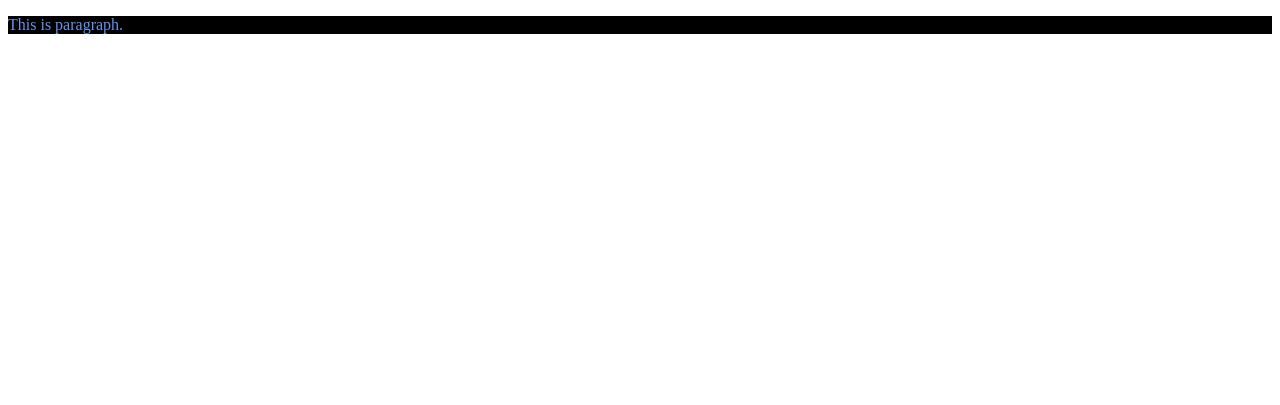
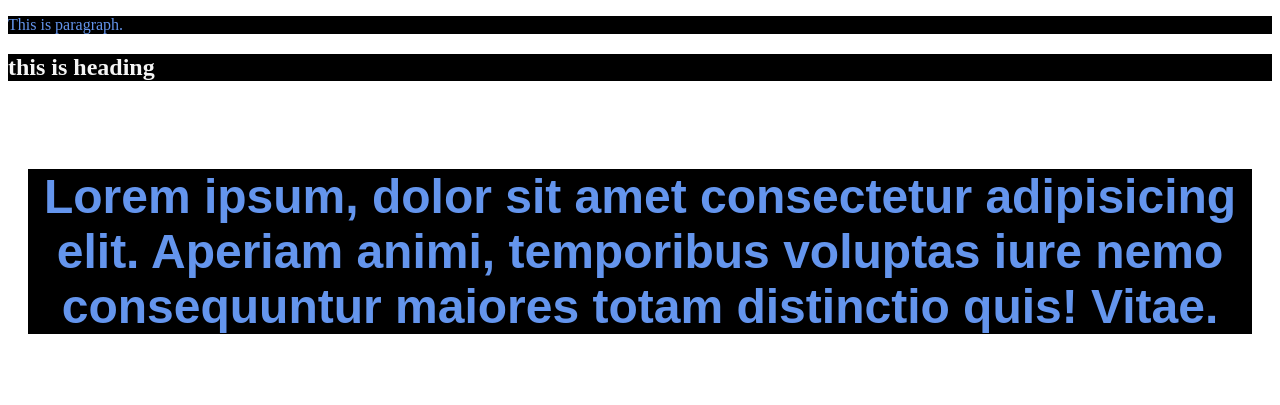
Before and after one commit to Kusay-1234/working, a plain HTML site: page index.html in a window 1280 px wide. Drawn offline with Linux system fonts and the light colour scheme.

Commit message:
both index and styles are modify

```diff
--- a/index.html
+++ b/index.html
@@ -8,5 +8,9 @@
 </head>
 <body>
   <p>This is paragraph.</p>
+  <h2>this is heading</h2>
+  <div class="open">
+    <p>Lorem ipsum, dolor sit amet consectetur adipisicing elit. Aperiam animi, temporibus voluptas iure nemo consequuntur maiores totam distinctio quis! Vitae.</p>
+  </div>
 </body>
 </html>
--- a/styles.css
+++ b/styles.css
@@ -2,3 +2,17 @@ p{
   background-color: black;
   color: cornflowerblue;
 }
+h2{
+  background-color: black;
+  color: whitesmoke;
+}
+
+.open{
+  color: darkgoldenrod;
+  padding: 20px;
+  text-align: center;
+  font-size: 3rem;
+  font-weight: bold;
+  font-family: Arial, Helvetica, sans-serif;
+
+}
```
